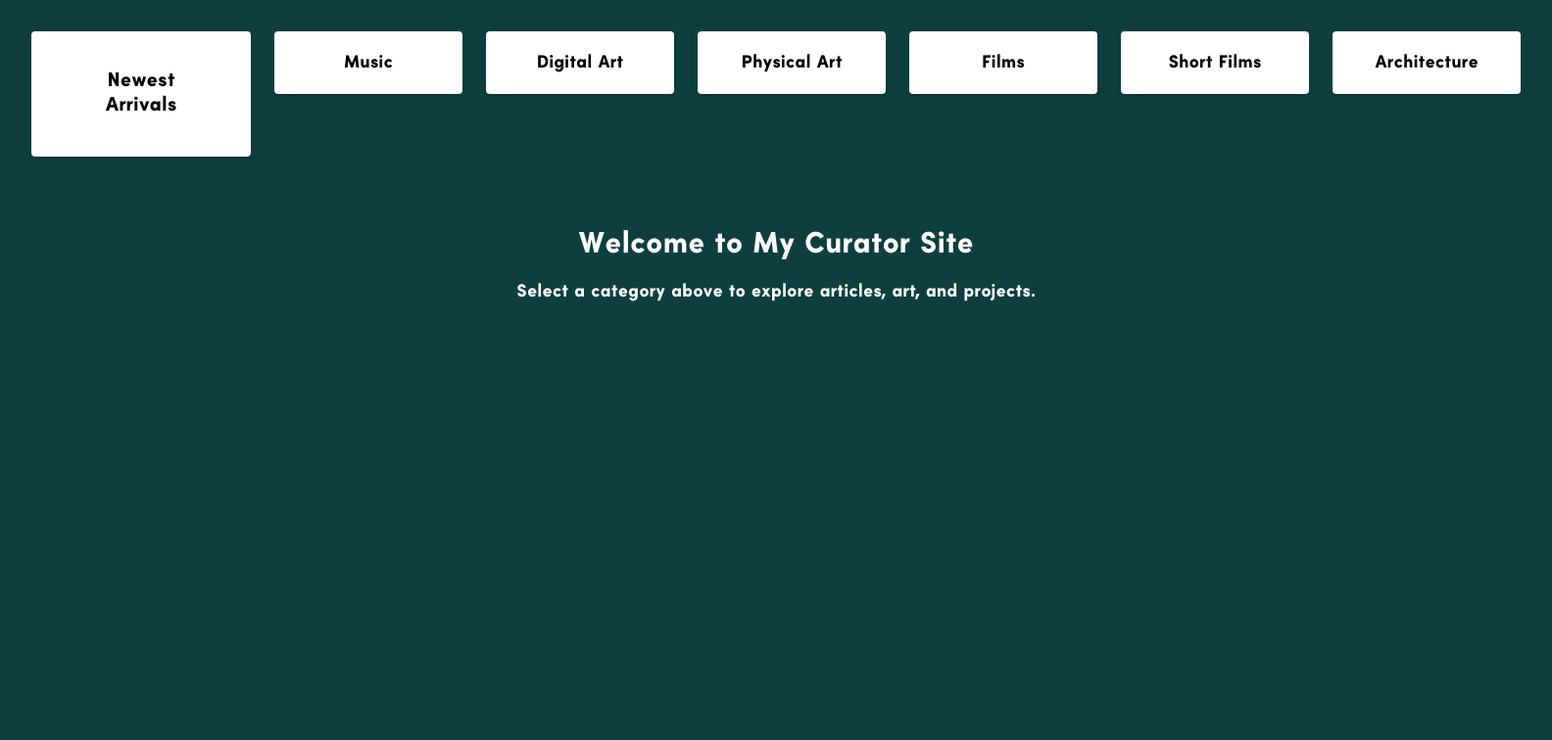
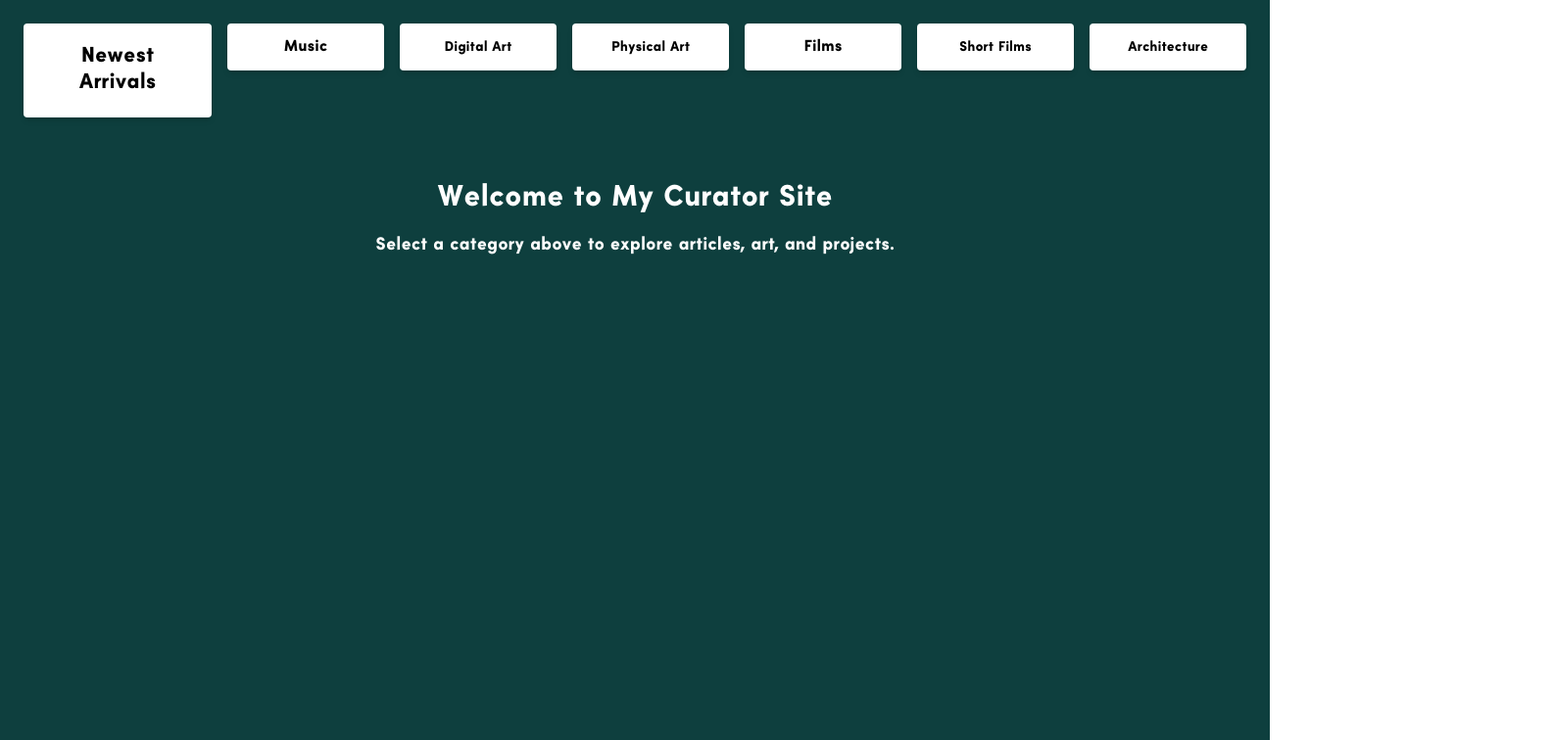
Before and after one commit to lowvolumepunk/curator, a Next.js app: page / in a window 1280 px wide. Shown: the top 756 px of the page at 98% size, 1584 px wide, since content can reach past the window. Built offline with nearby package versions, Linux system fonts and the light colour scheme.

Commit message:
Update page.jsx

```diff
--- a/app/page.jsx
+++ b/app/page.jsx
@@ -6,36 +6,41 @@ export default function Home() {
 
       {/* Center Green Area */}
       <div className="flex-1 bg-[#0E3F3E] flex flex-col items-center">
-        {/* Navigation Boxes */}
-        <div className="flex gap-6 p-8">
-          {/* New Arrivals (bigger box, stacked text) */}
-          <div className="w-56 h-32 bg-white text-black flex flex-col items-center justify-center rounded shadow-md hover:rotate-12 transition-transform duration-300">
-            <span className="text-xl font-bold leading-tight">Newest</span>
-            <span className="text-xl font-bold leading-tight">Arrivals</span>
+        {/* Top Boxes */}
+        <div className="flex gap-4 p-6">
+          {/* Newest Arrivals (same box size, stacked text, sized to fit) */}
+          <div className="w-48 h-24 bg-white text-black flex flex-col items-center justify-center rounded shadow-md transition-transform duration-300 hover:rotate-12">
+            <span className="leading-tight text-[1.35rem] font-extrabold">Newest</span>
+            <span className="leading-tight text-[1.35rem] font-extrabold">Arrivals</span>
           </div>
 
-          {/* Other Boxes */}
-          <div className="w-48 h-16 bg-white text-black flex items-center justify-center rounded shadow-md hover:rotate-12 transition-transform duration-300 text-lg font-semibold">
-            Music
+          {/* Other boxes — same sizes as before; text sized per label length */}
+          <div className="w-40 h-12 bg-white text-black flex items-center justify-center rounded shadow-md transition-transform duration-300 hover:rotate-12 px-3">
+            <span className="text-base font-semibold leading-none whitespace-nowrap">Music</span>
           </div>
-          <div className="w-48 h-16 bg-white text-black flex items-center justify-center rounded shadow-md hover:rotate-12 transition-transform duration-300 text-lg font-semibold">
-            Digital Art
+
+          <div className="w-40 h-12 bg-white text-black flex items-center justify-center rounded shadow-md transition-transform duration-300 hover:rotate-12 px-3">
+            <span className="text-sm font-semibold leading-none whitespace-nowrap">Digital Art</span>
           </div>
-          <div className="w-48 h-16 bg-white text-black flex items-center justify-center rounded shadow-md hover:rotate-12 transition-transform duration-300 text-lg font-semibold">
-            Physical Art
+
+          <div className="w-40 h-12 bg-white text-black flex items-center justify-center rounded shadow-md transition-transform duration-300 hover:rotate-12 px-3">
+            <span className="text-sm font-semibold leading-none whitespace-nowrap">Physical Art</span>
           </div>
-          <div className="w-48 h-16 bg-white text-black flex items-center justify-center rounded shadow-md hover:rotate-12 transition-transform duration-300 text-lg font-semibold">
-            Films
+
+          <div className="w-40 h-12 bg-white text-black flex items-center justify-center rounded shadow-md transition-transform duration-300 hover:rotate-12 px-3">
+            <span className="text-base font-semibold leading-none whitespace-nowrap">Films</span>
           </div>
-          <div className="w-48 h-16 bg-white text-black flex items-center justify-center rounded shadow-md hover:rotate-12 transition-transform duration-300 text-lg font-semibold">
-            Short Films
+
+          <div className="w-40 h-12 bg-white text-black flex items-center justify-center rounded shadow-md transition-transform duration-300 hover:rotate-12 px-3">
+            <span className="text-sm font-semibold leading-none whitespace-nowrap">Short Films</span>
           </div>
-          <div className="w-48 h-16 bg-white text-black flex items-center justify-center rounded shadow-md hover:rotate-12 transition-transform duration-300 text-lg font-semibold">
-            Architecture
+
+          <div className="w-40 h-12 bg-white text-black flex items-center justify-center rounded shadow-md transition-transform duration-300 hover:rotate-12 px-3">
+            <span className="text-sm font-semibold leading-none whitespace-nowrap">Architecture</span>
           </div>
         </div>
 
-        {/* Placeholder Content */}
+        {/* Main Content */}
         <div className="text-white text-center mt-10 max-w-2xl">
           <h1 className="text-3xl font-bold">Welcome to My Curator Site</h1>
           <p className="mt-4 text-lg">
@@ -47,5 +52,5 @@ export default function Home() {
       {/* Right Red Sidebar */}
       <div className="w-48 bg-[#682300]" />
     </main>
-  )
+  );
 }
```
